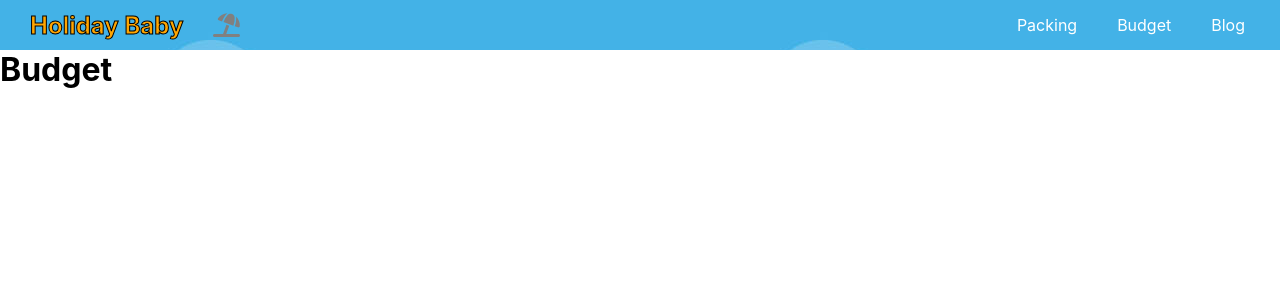
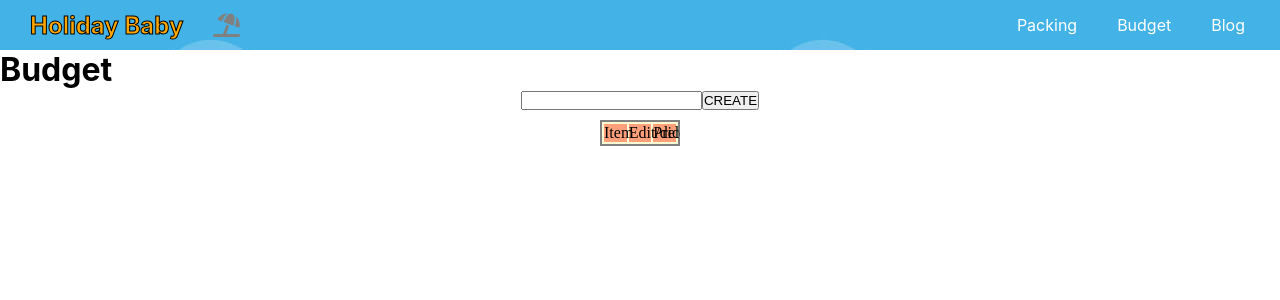
Before and after one commit to AnaScia/TO-DO_HOLIDAY, a React (Vite) app: page /budget in a window 1280 px wide. Shown: the top 300 px of the page. Built offline with nearby package versions, Linux system fonts and the light colour scheme.

Commit message:
add props and children

```diff
--- a/src/component/CreateList.jsx
+++ b/src/component/CreateList.jsx
@@ -2,7 +2,7 @@ import { useState } from 'react';
 import Table from './Table';
 import '../styles/createList.css';
 
-function CreateList() {
+function CreateList({ boton, column1, column2, column3, children }) {
   const [create, setCreate] = useState('');
 
   const [save, setSave] = useState([]);
@@ -29,11 +29,18 @@ function CreateList() {
               : setSave([...save, create]);
           }}
         >
-          Create
+          {boton}
         </button>
       </form>
       <div>
-        <Table save={save} setSave={setSave} />
+        <Table
+          save={save}
+          setSave={setSave}
+          column1={column1}
+          column2={column2}
+          column3={column3}
+          children={children}
+        />
       </div>
     </div>
   );
--- a/src/component/Table.jsx
+++ b/src/component/Table.jsx
@@ -5,7 +5,7 @@ import '../styles/table.css';
 import { useState } from 'react';
 import EditText from './EditText';
 
-function Table({ save, setSave }) {
+function Table({ save, setSave, input, column1, column2, column3, children }) {
   const [change, setChange] = useState({ flag: false, index: null });
 
   function handleDelete(indexItem) {
@@ -22,9 +22,9 @@ function Table({ save, setSave }) {
       <table>
         <thead>
           <tr>
-            <td>Item</td>
-            <td>Packed</td>
-            <td>Note</td>
+            <td>{column1}</td>
+            <td>{column2}</td>
+            <td>{column3}</td>
           </tr>
         </thead>
         <tbody>
@@ -44,7 +44,8 @@ function Table({ save, setSave }) {
               </td>
               <td className="td_packed">
                 <div className="div_packed">
-                  <input type="checkbox" className="input-packed"></input>
+                  {/* <input type="checkbox" className="input-packed"></input> */}
+                  {children}
 
                   <button
                     className="button-packed"
--- a/src/view/Budget.jsx
+++ b/src/view/Budget.jsx
@@ -1,7 +1,16 @@
+import CreateList from '../component/CreateList';
+import '../styles/createList.css';
+
 function Budget() {
   return (
     <>
       <h1>Budget</h1>
+      <CreateList
+        boton="CREATE"
+        column1="Item"
+        column2="Edit/delete"
+        column3="Price"
+      />
     </>
   );
 }
--- a/src/view/Packing.jsx
+++ b/src/view/Packing.jsx
@@ -1,10 +1,14 @@
 import CreateList from '../component/CreateList';
+import Table from '../component/Table';
 
 function Packing() {
   return (
     <>
-      <CreateList></CreateList>
-      {/*<Table></Table> */}
+      <h1>Packing</h1>
+      <CreateList boton="create" column1="Item" column2="Packed" column3="Note">
+        {/* le paso como children el input */}
+        <input type="checkbox" className="input-packed"></input>
+      </CreateList>
     </>
   );
 }
```
